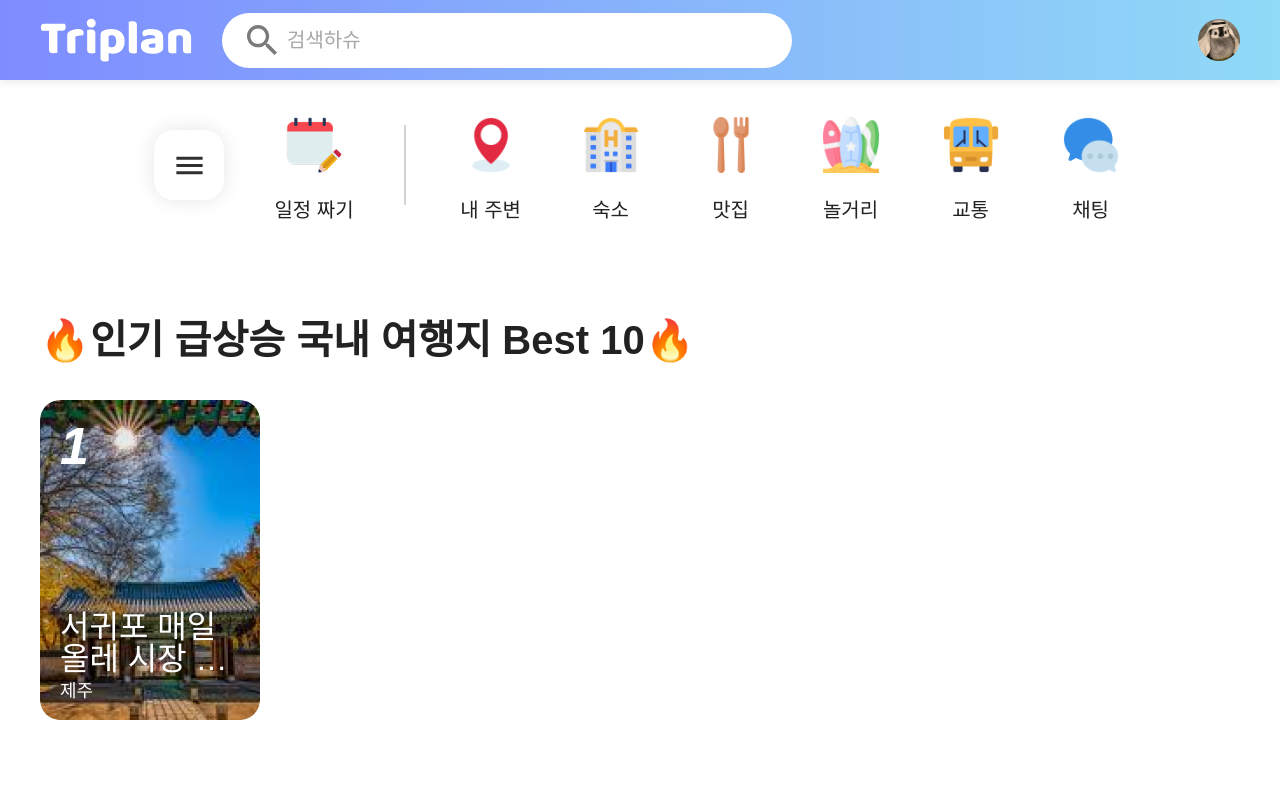
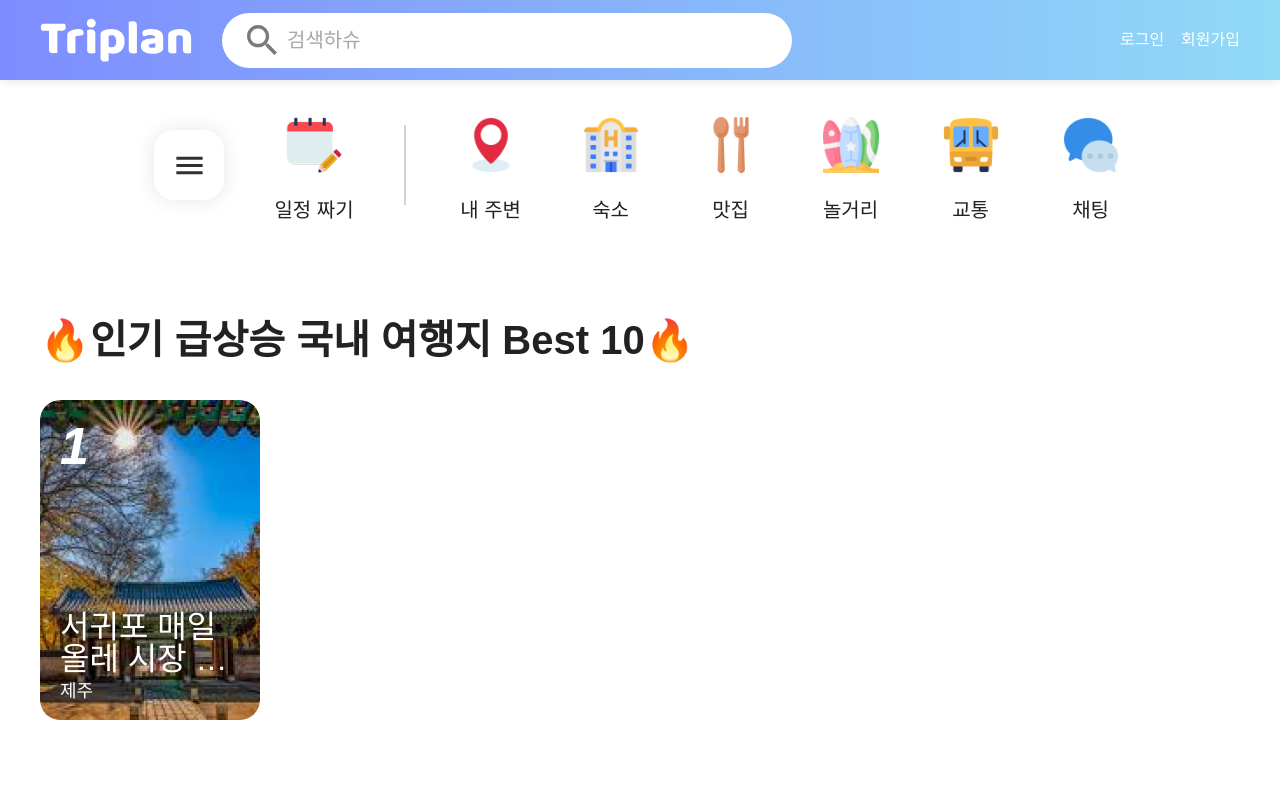
Before and after one commit to SCDY-OSNM/triplan_frontend, a React (Vite) app: page / in a window 1280 px wide. Shown: the top 787 px of the page. Built offline with nearby package versions, Linux system fonts and the light colour scheme.

Commit message:
#13 헤더에 닉네임 불러오기

```diff
--- a/src/apis/auth.api.ts
+++ b/src/apis/auth.api.ts
@@ -56,8 +56,6 @@ export const logout = async () => {
     const errorMessage =
       error.response?.data?.message || '알 수 없는 로그아웃 오류가 발생했습니다.';
     throw new Error(errorMessage);
-  } finally {
-    sessionStorage.removeItem('accessToken');
   }
 };
 
--- a/src/components/layout/Header.tsx
+++ b/src/components/layout/Header.tsx
@@ -8,6 +8,10 @@ import { IoIosCalendar, IoMdMenu } from 'react-icons/io';
 import { useEffect, useState, useRef } from 'react';
 import Sidebar from '@/components/layout/sidebar/Sidebar';
 import { IoCartOutline, IoHeartOutline, IoLogOutOutline, IoSettingsOutline } from 'react-icons/io5';
+import { useAtomValue, useSetAtom } from 'jotai';
+import { isLoggedInAtom, tokenAtom, userAtom } from '@/atoms/auth.atom';
+import { logout } from '@/apis/auth.api';
+import { toast } from 'react-toastify';
 
 const HeaderStyle = styled.header.withConfig({
   shouldForwardProp: prop => !['isHome', 'isLogSign'].includes(prop),
@@ -54,10 +58,21 @@ const ButtonWrapper = styled.div.withConfig({
   color: ${({ isHome, theme }) => (isHome ? 'white' : theme.color.title)};
 `;
 
-// const Button = styled.button`
-//   font-size: 16px;
-//   font-weight: 500;
-// `;
+const AuthButtonWrapper = styled.div`
+  display: flex;
+  width: 100%;
+  justify-content: space-between;
+  align-items: center;
+`;
+
+const AuthButton = styled.button`
+  font-size: 16px;
+  font-weight: 500;
+  background: none;
+  border: none;
+  color: inherit;
+  cursor: pointer;
+`;
 
 const SideMenuBtn = styled.button`
   display: flex;
@@ -114,7 +129,7 @@ export const DropdownItems = styled.div`
   color: ${({ theme }) => theme.color.bkBody};
 
   &:hover {
-    background-color: #f4f4f4;
+    background-color: ${({ theme }) => theme.color.hwhite};
   }
 `;
 
@@ -130,6 +145,11 @@ export default function Header({ isHome, hasMap, isLogSign }) {
   const [isSidebarOpen, setSidebarOpen] = useState(false);
   const dropdownRef = useRef<HTMLDivElement | null>(null);
   const profileRef = useRef<HTMLDivElement | null>(null);
+
+  const isLoggedIn = useAtomValue(isLoggedInAtom);
+  const user = useAtomValue(userAtom);
+  const setToken = useSetAtom(tokenAtom);
+  const setUser = useSetAtom(tokenAtom);
 
   useEffect(() => {
     const handleClickOutside = (e: MouseEvent) => {
@@ -151,6 +171,25 @@ export default function Header({ isHome, hasMap, isLogSign }) {
 
   const toggleDropdown = () => setIsProfileOpen(prev => !prev);
 
+  // --- 로그아웃 ---
+  const handleLogout = async () => {
+    try {
+      await logout();
+      setToken(null);
+      setUser(null);
+      setIsProfileOpen(false);
+
+      // 로그아웃 시 일단 메인페이지로 이동
+      navigate('/');
+      toast.success('성공적으로 로그아웃 되었습니다.');
+    } catch (error) {
+      console.log('로그아웃 실패: ', error);
+
+      setToken(null);
+      setUser(null);
+    }
+  };
+
   const renderProfileImage = () => {
     return <ProfileImageBox className="profile" width="42px" height="42px" />;
   };
@@ -160,7 +199,7 @@ export default function Header({ isHome, hasMap, isLogSign }) {
       <DropdownWrapper ref={dropdownRef} $isProfileOpen={isProfileOpen}>
         <UserInfo>
           <ProfileImageBox width="32px" height="32px" />
-          <DropdownText>선찌 님</DropdownText>
+          <DropdownText>{user ? `${user.nickname}님` : '사용자님'}</DropdownText>
         </UserInfo>
         <DropdownItems onClick={() => navigate('/myplan')}>
           <IoIosCalendar /> 내 일정
@@ -174,7 +213,7 @@ export default function Header({ isHome, hasMap, isLogSign }) {
         <DropdownItems onClick={() => navigate('/profile')}>
           <IoSettingsOutline /> 프로필 수정
         </DropdownItems>
-        <DropdownItems>
+        <DropdownItems onClick={handleLogout}>
           <IoLogOutOutline /> 로그아웃
         </DropdownItems>
       </DropdownWrapper>
@@ -207,30 +246,29 @@ export default function Header({ isHome, hasMap, isLogSign }) {
                 src={Triplan_r}
                 alt="rgb 로고"
                 onClick={() => navigate('/')}
-                style={{ marginLeft: '78px' }}
+                style={{ marginLeft: '78px', cursor: 'pointer' }}
               />
             </>
           )}
+          {/*---- 로그인 상태에 따른 조건부 랜더링 -----*/}
           <ButtonWrapper isHome={isHome}>
-            {/* 로그인 O 프로필 이미지 가져오기 */}
-            {/*<>*/}
-            {/*  <ProfileImgWrapper ref={profileRef} onClick={toggleDropdown}>*/}
-            {/*    {renderProfileImage()}*/}
-            {/*  </ProfileImgWrapper>*/}
-            {/*  {renderDropdown()}*/}
-            {/*</>*/}
-            {!isLogSign && (
+            {isLoggedIn ? (
+              // 로그인 상태일 때 : 프로필 이미지와 드롭다운 표시
               <>
                 <ProfileImgWrapper ref={profileRef} onClick={toggleDropdown}>
                   {renderProfileImage()}
                 </ProfileImgWrapper>
                 {renderDropdown()}
               </>
+            ) : (
+              // 로그아웃 상태일 떄 : 로그인/회원가입 버튼 표시 (로그인/회원가입 페이지 아닐 경우만)
+              !isLogSign && (
+                <AuthButtonWrapper>
+                  <AuthButton onClick={() => navigate('/login')}>로그인</AuthButton>
+                  <AuthButton onClick={() => navigate('/signup')}>회원가입</AuthButton>
+                </AuthButtonWrapper>
+              )
             )}
-
-            {/* 로그인 X 경우 */}
-            {/*<Button onClick={() => navigate('/login')}>로그인</Button>*/}
-            {/*<Button onClick={() => navigate('/signup')}>회원가입</Button>*/}
           </ButtonWrapper>
         </HeaderWrapper>
       </HeaderStyle>
```
